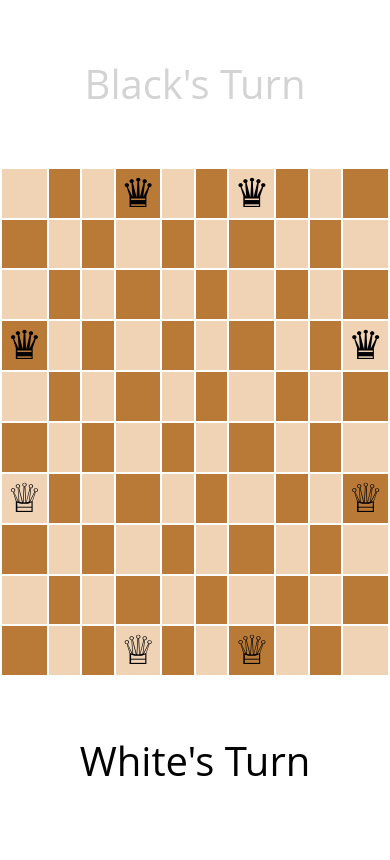
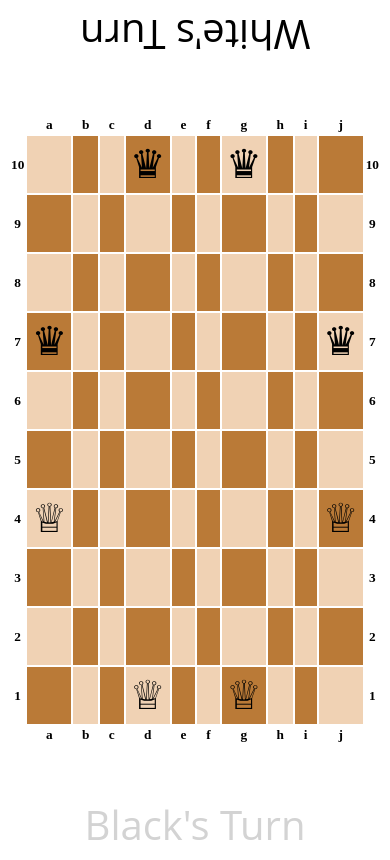
Before and after one commit to RathodDeven/RathodDeven.github.io, a plain HTML site: page index.html in a window 390 px wide. Drawn offline with Linux system fonts and the light colour scheme.

Commit message:
previous

```diff
--- a/index.html
+++ b/index.html
@@ -4,7 +4,6 @@
     <head><title>GameOfAmazons</title>
         <meta charset="UTF-8">
     <meta name="viewport" content="width=device-width, initial-scale=1.0">
-    <meta http-equiv="X-UA-Compatible" content="ie=edge">
         <link rel="stylesheet" type="text/css" href="style.css" />
         <script defer src="script.js"></script>
     </head>
@@ -12,117 +11,134 @@
 
     <body>
         <main>
-            <div class="black-turn-text mobile">
-                Black's Turn
-            </div>
+        <div  class="white-turn-text mobile">
+            White's Turn
+        </div>
+        <table>
+            <tr>
+                <th class="notations_cornor"></th>
+                <th class="notations_hor">a</th><th class="notations_hor">b</th>
+                <th class="notations_hor">c</th><th  class="notations_hor">d</th>
+                <th class="notations_hor">e</th><th class="notations_hor">f</th>
+                <th class="notations_hor">g</th><th class="notations_hor">h</th>
+                <th class="notations_hor">i</th><th class="notations_hor">j</th>
+                <th class="notations_cornor"></th>
 
-        <table>
-
+            </tr>
             <tr>
                 <!-- 10 -->
-
+                <th class="notations_ver">10</th>
                 <td class="lightsquare"></td><td></td>
                 <td class="lightsquare"></td><td><div class="black-piece" id="1">♛</div></td>
                 <td class="lightsquare"></td><td></td>
                 <td class="lightsquare"><div class="black-piece" id="2">♛</div> </td><td></td>
                 <td class="lightsquare"></td><td></td>
-
+                <th class="notations_ver">10</th>
             </tr>
             <tr>
                 <!-- 9 -->
-
+                <th class="notations_ver">9</th>
                 <td></td><td class="lightsquare"></td>
                 <td></td><td class="lightsquare"></td>
                 <td></td><td class="lightsquare"></td>
                 <td></td><td class="lightsquare"></td>
                 <td></td><td class="lightsquare"></td>
-
+                <th class="notations_ver">9</th>
             </tr>
             <tr>
                 <!-- 8 -->
-
+                <th class="notations_ver">8</th>
                 <td class="lightsquare"></td><td></td>
                 <td class="lightsquare"></td><td></td>
                 <td class="lightsquare"></td><td></td>
                 <td class="lightsquare"></td><td></td>
                 <td class="lightsquare"></td><td></td>
-
+                <th class="notations_ver">8</th>
             </tr>
             <tr>
                 <!-- 7 -->
-
+                <th class="notations_ver">7</th>
                 <td><div class="black-piece" id="3">♛</div> </td><td class="lightsquare"></td>
                 <td></td><td class="lightsquare"></td>
                 <td></td><td class="lightsquare"></td>
                 <td></td><td class="lightsquare"></td>
                 <td></td><td class="lightsquare"><div class="black-piece" id="4">♛</div></td>
-
+                <th class="notations_ver">7</th>
 
             </tr>
             <tr>
                 <!-- 6 -->
-
+                <th class="notations_ver">6</th>
                 <td class="lightsquare"></td><td></td>
                 <td class="lightsquare"></td><td></td>
                 <td class="lightsquare"></td><td></td>
                 <td class="lightsquare"></td><td></td>
                 <td class="lightsquare"></td><td></td>
-
+                <th class="notations_ver">6</td>
             </tr>
             <tr>
                 <!-- 5 -->
-
+                <th class="notations_ver">5</th>
                 <td></td><td class="lightsquare"></td>
                 <td></td><td class="lightsquare"></td>
                 <td></td><td class="lightsquare"></td>
                 <td></td><td class="lightsquare"></td>
                 <td></td><td class="lightsquare"></td>
-
+                <th class="notations_ver">5</th>
 
             </tr>
             <tr>
                 <!-- 4 -->
-
+                <th class="notations_ver">4</th>
                 <td class="lightsquare"><div class="white-piece" id="5">♕</div></td><td></td>
                 <td class="lightsquare"></td><td></td>
                 <td class="lightsquare"></td><td></td>
                 <td class="lightsquare"></td><td></td>
                 <td class="lightsquare"></td><td><div class="white-piece" id="6">♕</div></td>
-
+                <th class="notations_ver">4</th>
             </tr>
             <tr>
                 <!-- 3 -->
-
+                <th class="notations_ver">3</th>
                 <td></td><td class="lightsquare"></td>
                 <td></td><td class="lightsquare"></td>
                 <td></td><td class="lightsquare"></td>
                 <td></td><td class="lightsquare"></td>
                 <td></td><td class="lightsquare"></td>
-
+                <th class="notations_ver">3</th>
 
             </tr>
             <tr>
                 <!-- 2 -->
-
+                <th class="notations_ver">2</th>
                 <td class="lightsquare"></td><td></td>
                 <td class="lightsquare"></td><td></td>
                 <td class="lightsquare"></td><td></td>
                 <td class="lightsquare"></td><td></td>
                 <td class="lightsquare"></td><td></td>
-
+                <th class="notations_ver">2</th>
             </tr>
             <tr>
                 <!-- 1 -->
-
+                <th class="notations_ver">1</th>
                 <td></td><td class="lightsquare"></td>
                 <td></td><td class="lightsquare"><div class="white-piece" id="7">♕</div></td>
                 <td></td><td class="lightsquare"></td>
                 <td><div class="white-piece" id="8">♕</div></td><td class="lightsquare"></td>
                 <td></td><td class="lightsquare"></td>
-
+                <th class="notations_ver">1</th>
 
             </tr>
+            <tr>
+                <th class="notations_cornor"></th>
+                <th  class="notations_hor">a</th><th class="notations_hor">b</th>
+                <th class="notations_hor">c</th><th  class="notations_hor">d</th>
+                <th class="notations_hor">e</th><th class="notations_hor">f</th>
+                <th class="notations_hor">g</th><th class="notations_hor">h</th>
+                <th class="notations_hor">i</th><th class="notations_hor">j</th>
+                <th class="notations_cornor"></th>
 
+            </tr>
 
         </table>
         <div class="desktop">
@@ -130,10 +146,9 @@
         <div id="divider">|</div>
         <div class="black-turn-text">Black's Turn</div>
     </div>
-    <div  class="white-turn-text mobile">
-        White's Turn
+    <div class="black-turn-text mobile">
+        Black's Turn
     </div>
-
 </main>
     </body>
 </html>
--- a/style.css
+++ b/style.css
@@ -1,7 +1,3 @@
-* {
-    margin:auto;
-}
-
 td{
 
     font-size: 40px;
@@ -69,8 +65,8 @@ main {
 }
 
 div {
-    display: inline-block;
-
+    display: flex;
+    justify-content: space-between;
 }
 
 .black-piece{
@@ -98,29 +94,20 @@ div {
 }
 
 @media screen and (max-width: 560px) {
-    td {
-        width: 12vw;
-        height: 12vw;
-    }
-    th {
-        width: 12vw;
-        height: 12vw;
-    }
-
     .white-piece {
         height: 4.5vw;
         width: 4.5vw;
-        size: 4.5vw;
     }
 
     .black-piece {
         height: 4.5vw;
         width: 4.5vw;
-        size: 4.5vw;
     }
 
-
-
+    td {
+        width: 12vw;
+        height: 12vw;
+    }
 
     .white-turn-text {
         font-size: 40px;
@@ -142,7 +129,13 @@ div {
         display: none;
     }
 
-
+    .white-turn-text {
+        -webkit-transform:rotate(-180deg);
+        -moz-transform:rotate(-180deg);
+        -o-transform:rotate(-180deg);
+        transform:rotate(-180deg);
+        filter:progid:DXImageTransform.Microsoft.BasicImage(rotation=2);
+    }
 }
 
 @media screen and (max-width: 380px) {
@@ -156,35 +149,3 @@ div {
         width: 3vw;
     }
 }
-
-@media screen and (max-width: 345px) {
-    .white-piece {
-        height: 2.5vw;
-        width: 2.5vw;
-    }
-
-    .black-piece {
-        height: 2.5vw;
-        width: 2.5vw;
-    }
-}
-
-@media screen and (max-width: 300px) {
-    .white-piece {
-        height: 1.5vw;
-        width: 1.5vw;
-    }
-
-    .black-piece {
-        height: 1.5vw;
-        width: 1.5vw;
-    }
-
-    .white-turn-text {
-        font-size: 35px;
-    }
-
-    .black-turn-text {
-        font-size: 35px;
-    }
-}
```
